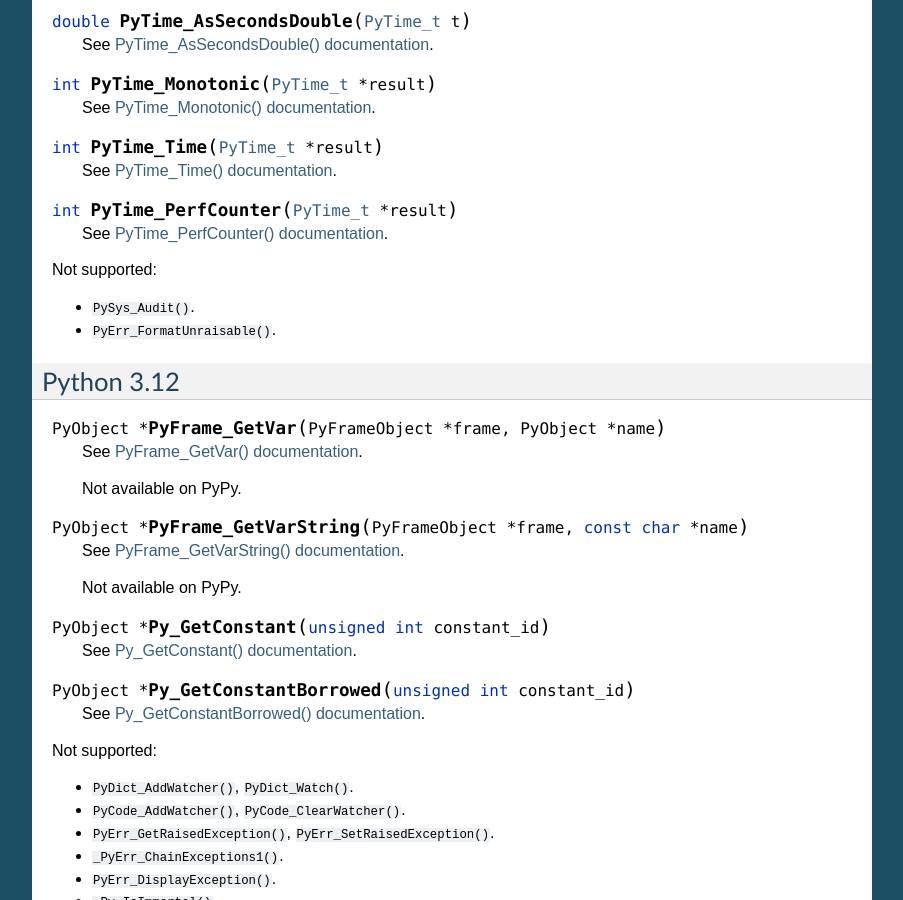
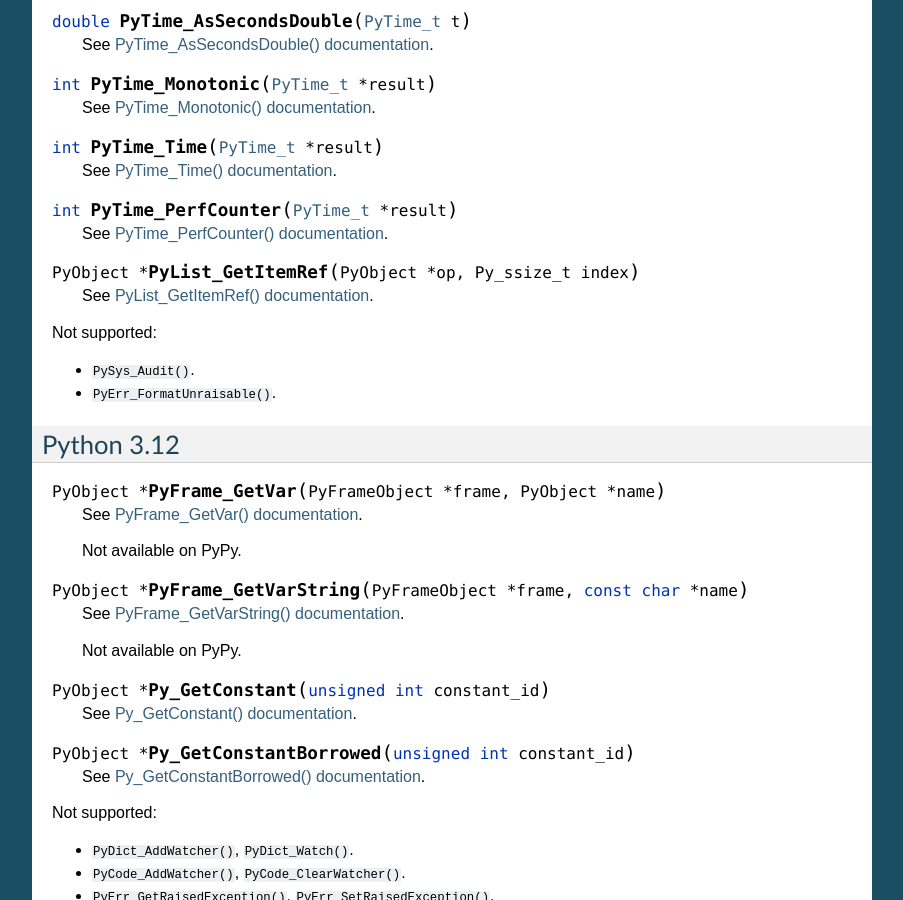
Before and after one commit to python/pythoncapi-compat, a Sphinx documentation site: the page built from docs/api.rst, in a window 1280 px wide and 900 px high, scrolled down 2521 px. Shown: the whole window, without its empty margins (198-1101 px from the left). Built offline with Sphinx 7.4.7, drawn with Linux system fonts in a browser that asks for light colours.

Commit message:
gh-88: Add PyList_GetItemRef()

```diff
--- a/docs/api.rst
+++ b/docs/api.rst
@@ -169,6 +169,10 @@
 .. c:function:: int PyTime_PerfCounter(PyTime_t *result)
 
    See `PyTime_PerfCounter() documentation <https://docs.python.org/dev/c-api/time.html#c.PyTime_PerfCounter>`__.
+
+.. c:function:: PyObject* PyList_GetItemRef(PyObject *op, Py_ssize_t index)
+
+   See `PyList_GetItemRef() documentation <https://docs.python.org/dev/c-api/list.html#c.PyList_GetItemRef>`__.
 
 
 Not supported:
```
Also changed, not shown: 2 other files.
